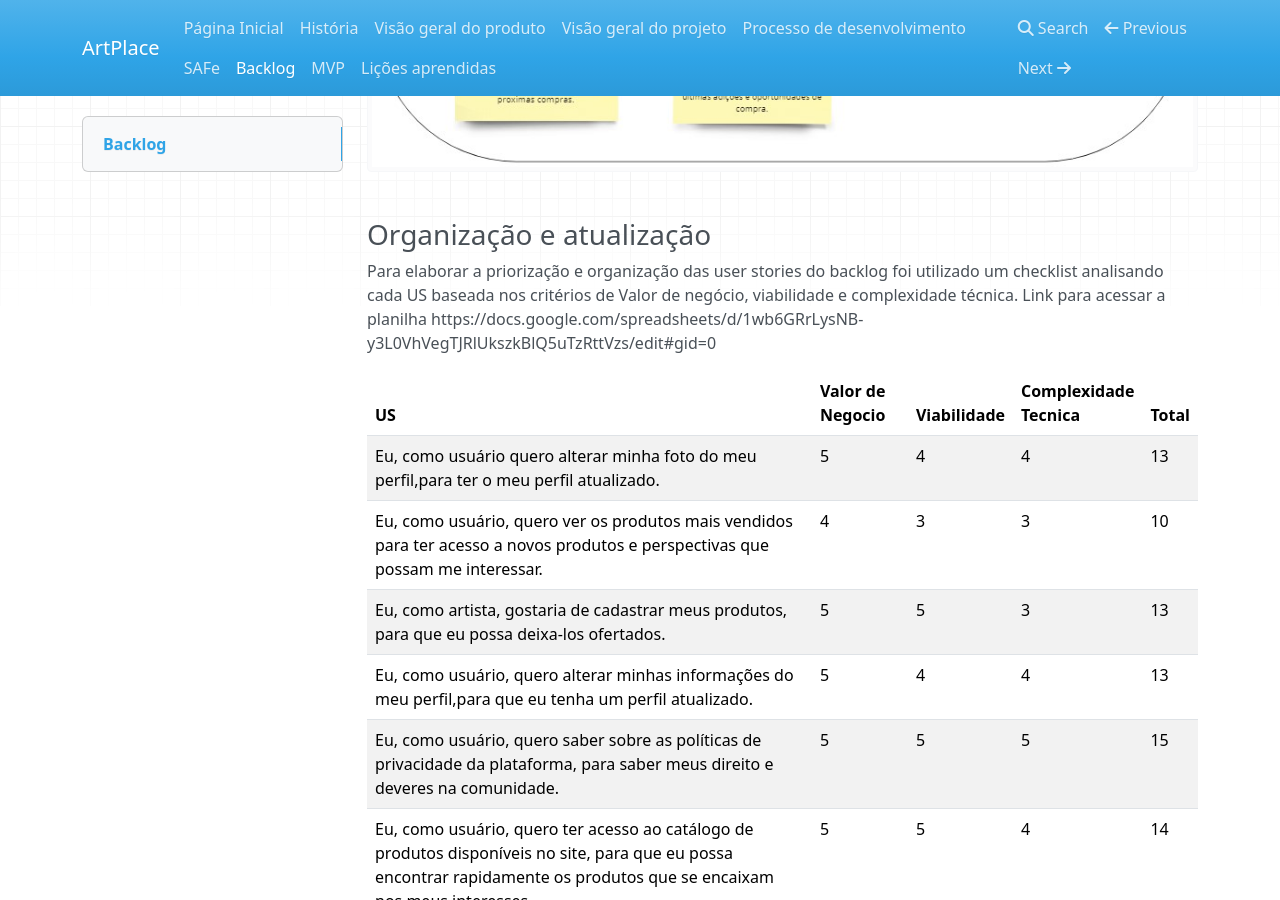
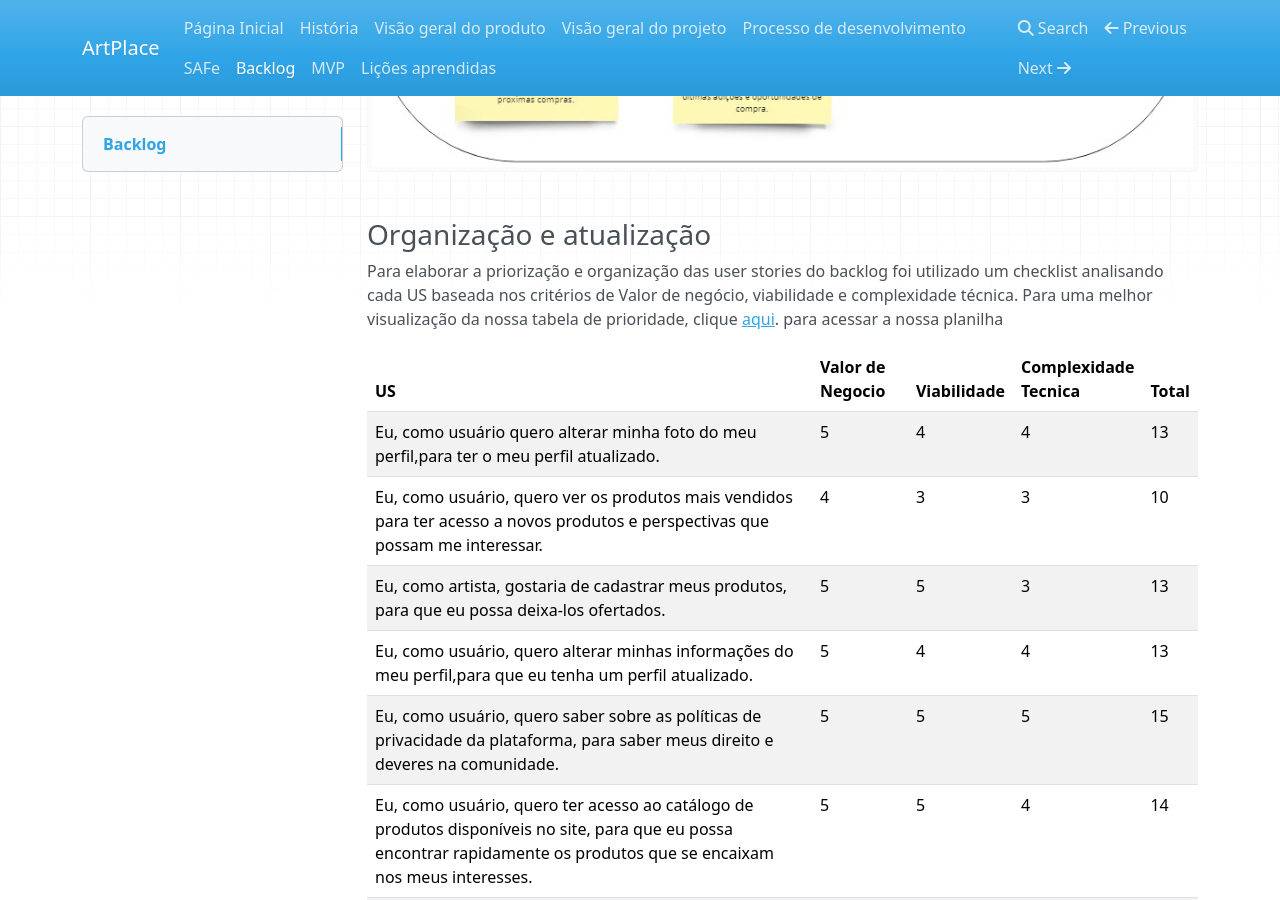
Before and after one commit to mdsreq-fga-unb/2023.2-ArtPlace, an MkDocs documentation site: the page built from docs/Backlog.md, in a window 1280 px wide and 900 px high, scrolled down 5675 px. Built offline with MkDocs 1.6.1, drawn with Linux system fonts in a browser that asks for light colours; nearby versions of some CDN libraries; some of the changed text lies outside the part shown.

Commit message:
add links

```diff
--- a/docs/Backlog.md
+++ b/docs/Backlog.md
@@ -1,6 +1,6 @@
 ## Backlog
 
-link para uma melhor visualização https://miro.com/app/board/uXjVNeUBBRc=/
+Para uma melhor visualização do nosso Backlog , clique <a href="https://miro.com/app/board/uXjVNeUBBRc=/?share_link_id=982612454503" target= "_blank">aqui</a>. para acessar o nosso mural
 
 ### Elicitação e descoberta
 ![Image title](assets/elicitacaoDescoberta1.jpg)
@@ -21,7 +21,7 @@
 ### Organização e atualização
 
 Para elaborar a priorização e organização das user stories do backlog foi utilizado um checklist analisando cada US baseada nos critérios de Valor de negócio, viabilidade e complexidade técnica.
-Link para acessar a planilha https://docs.google.com/spreadsheets/d/1wb6GRrLysNB-y3L0VhVegTJRlUkszkBlQ5uTzRttVzs/edit#gid=0
+Para uma melhor visualização da nossa tabela de prioridade, clique <a href="https://docs.google.com/spreadsheets/d/1wb6GRrLysNB-y3L0VhVegTJRlUkszkBlQ5uTzRttVzs/edit?usp=sharing" target= "_blank">aqui</a>. para acessar a nossa planilha
 
 | US | Valor de Negocio | Viabilidade<br> | Complexidade<br>Tecnica | Total |
 | --- | --- | --- | --- | --- |
```
Also changed, not shown: docs/MVP.md (+2 -0 lines).
